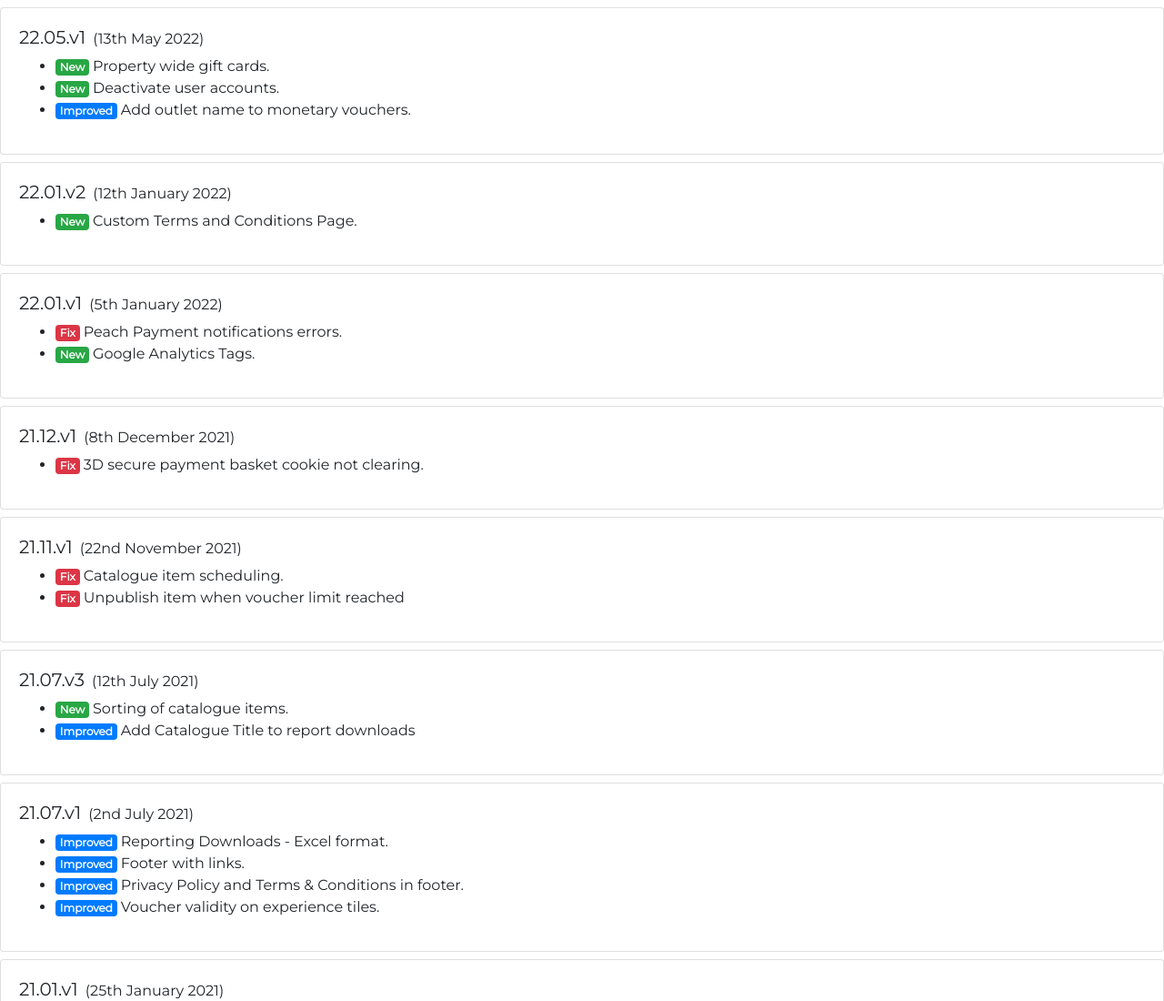
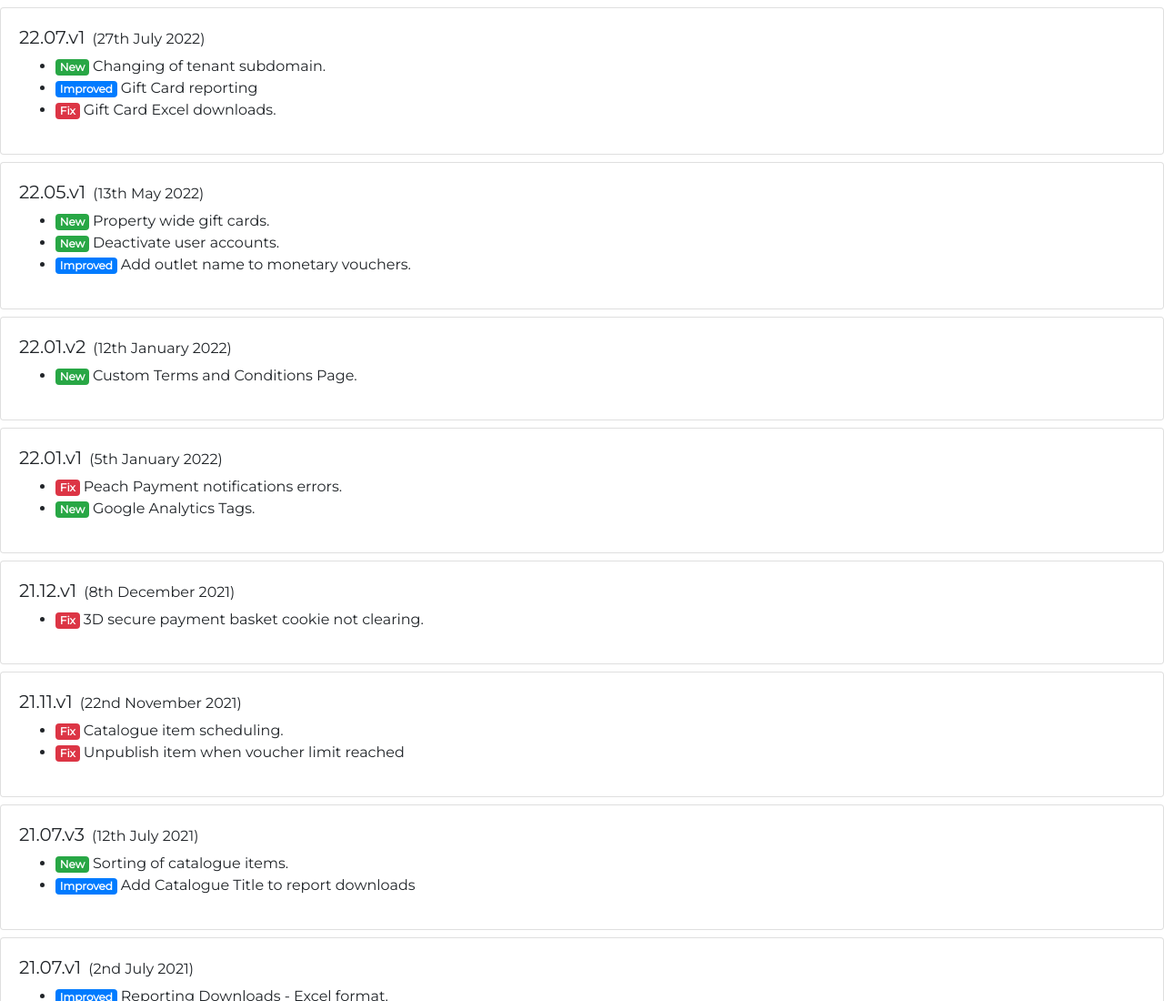
Before and after one commit to gftcloud/gftcloud.github.io, a plain HTML site: page index.html in a window 1280 px wide. Shown: the top 1100 px of the page at 91% size. Drawn offline with nearby package versions, Linux system fonts and the light colour scheme.

Commit message:
22.07.v1

```diff
--- a/index.html
+++ b/index.html
@@ -35,6 +35,24 @@
     <div class="content-wrapper">
         <div class="content-body">
             <section>
+                <div class="row mt-2">
+                    <div class="col-md-12">
+                        <div class="card">
+                            <div class="card-content">
+                                <div class="card-body">
+                                    <h5>
+                                        22.07.v1<small class="ml-2">(27th July 2022)</small>
+                                    </h5>
+                                    <ul>
+                                        <li><span class="badge badge-success mr-1">New</span>Changing of tenant subdomain.</li>
+                                        <li><span class="badge badge-primary mr-1">Improved</span>Gift Card reporting</li>
+                                        <li><span class="badge badge-danger mr-1">Fix</span>Gift Card Excel downloads.</li>
+                                     </ul>
+                                </div>
+                            </div>
+                        </div>
+                    </div>
+                </div>
                 <div class="row mt-2">
                     <div class="col-md-12">
                         <div class="card">
```
